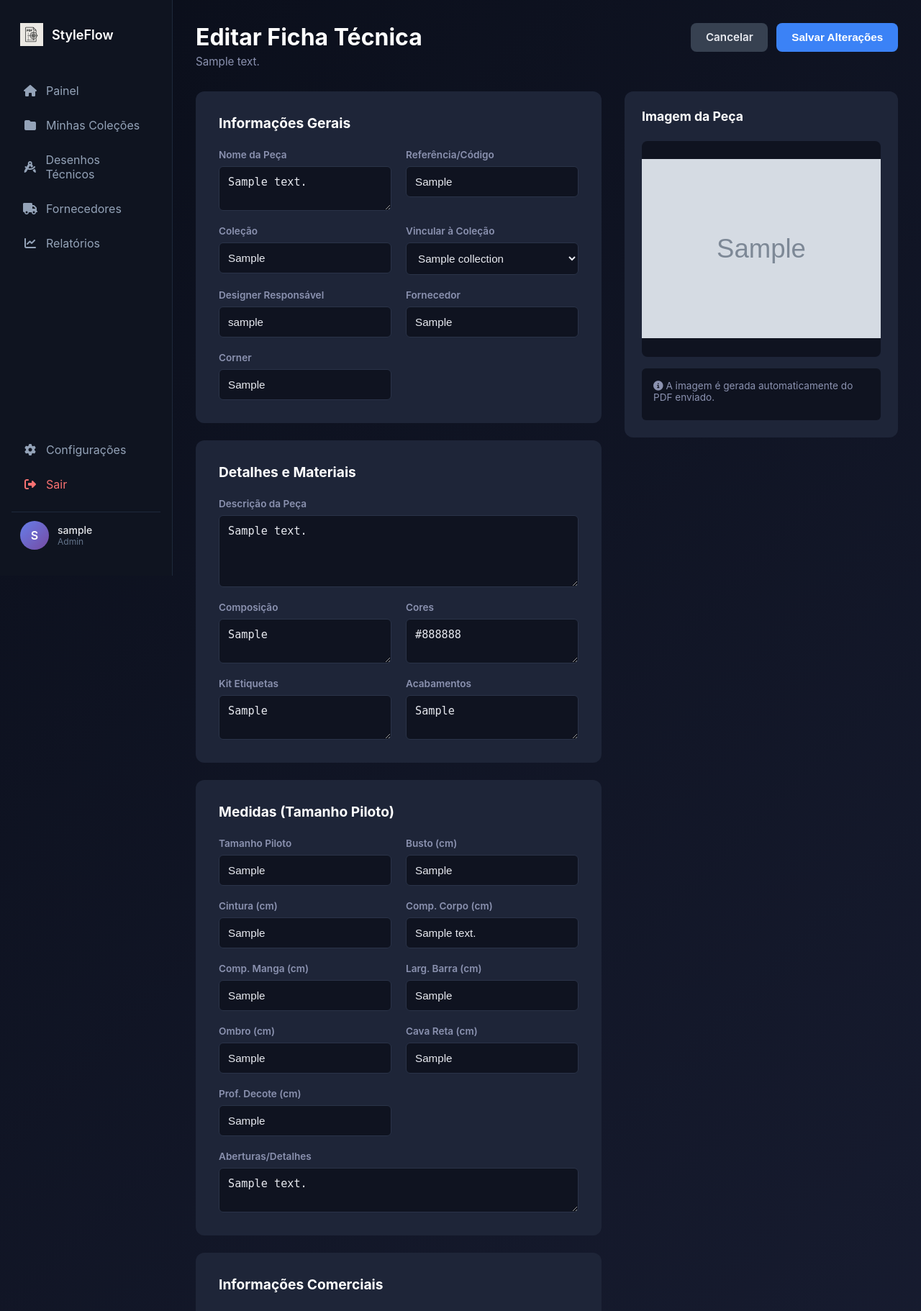
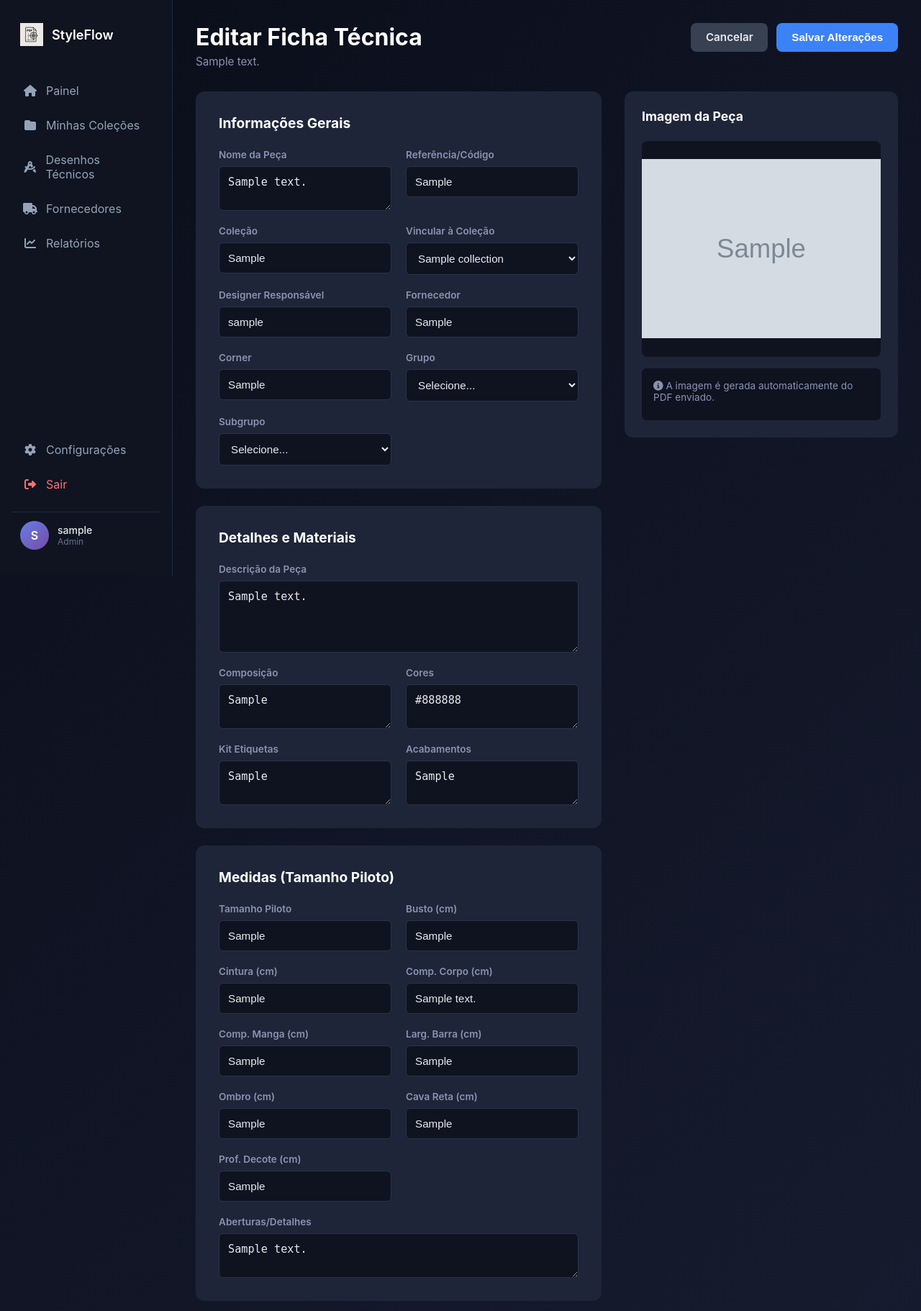
Before and after one commit to tempotec/AutoPLM, a Flask app: page /specification/1/edit in a window 1280 px wide. Shown: the top 1822 px of the page at 72% size. Run offline with Flask 3, Linux system fonts and the light colour scheme; the visitor is signed in with stand-in values (Sample User, id 1); tables that the repository leaves empty hold one stand-in row (values such as "Sample post"); grey boxes marked "Sample" are stand-in pictures; parts of the project's set-up code (start-up, migrations or seed data) failed here and were passed over; some libraries are stand-ins or nearby versions.

Commit message:
Add classification fields for product groups and subgroups
Adds `main_group` and `sub_group` fields to the `Specification` model and `SpecificationForm` in `app.py`. Includes choices for these fields and updates the `edit_specification.html` template to display them. Modifies the OpenAI OCR prompt and output parsing to include and extract these new fields.

Replit-Commit-Author: Agent
Replit-Commit-Session-Id: 780984e5-0984-45a1-afa8-57b91a930ad9
Replit-Commit-Checkpoint-Type: intermediate_checkpoint
Replit-Commit-Event-Id: 38115dde-15ac-4f6c-aaba-010d25e6bfc1
Replit-Commit-Screenshot-Url: https://storage.googleapis.com/screenshot-production-us-central1/4e214fa5-6637-4e45-915d-1a3deb8e739e/780984e5-0984-45a1-afa8-57b91a930ad9/SLOPuBX

```diff
--- a/app.py
+++ b/app.py
@@ -130,6 +130,8 @@ class Specification(db.Model):
     collection = db.Column(db.String(100))
     supplier = db.Column(db.String(100))
     corner = db.Column(db.String(100))
+    main_group = db.Column(db.String(30))  # TECIDO PLANO / MALHA / TRICOT / JEANS
+    sub_group = db.Column(db.String(30))   # BLUSA / CALÇA / etc.
 
     # 2. Informações Comerciais
     target_price = db.Column(db.String(100))
@@ -228,6 +230,33 @@ class UploadPDFForm(FlaskForm):
     submit = SubmitField('Upload and Process')
 
 
+# Choices para Grupo e Subgrupo
+GROUP_CHOICES = [
+    ('', 'Selecione...'),
+    ('TECIDO PLANO', 'Tecido Plano'),
+    ('MALHA', 'Malha'),
+    ('TRICOT', 'Tricot'),
+    ('JEANS', 'Jeans'),
+]
+
+SUBGROUP_CHOICES = [
+    ('', 'Selecione...'),
+    ('BLAZER', 'Blazer'),
+    ('BLUSA', 'Blusa'),
+    ('BRINCO', 'Brinco'),
+    ('CALÇA', 'Calça'),
+    ('CAMISA', 'Camisa'),
+    ('CAMISA/CAMISÃO', 'Camisa/Camisão'),
+    ('CAMISETA', 'Camiseta'),
+    ('CARDIGÃ', 'Cardigã'),
+    ('JAQUETA', 'Jaqueta'),
+    ('KAFTAN', 'Kaftan'),
+    ('REGATA', 'Regata'),
+    ('SAIA', 'Saia'),
+    ('TÚNICA', 'Túnica'),
+]
+
+
 class SpecificationForm(FlaskForm):
     # 1. Identificação da Peça
     ref_souq = StringField('Referência (REF SOUQ)')
@@ -236,6 +265,8 @@ class SpecificationForm(FlaskForm):
     collection_id = SelectField('Vincular à Coleção', coerce=int, validators=[])
     supplier = StringField('Fornecedor')
     corner = StringField('Corner')
+    main_group = SelectField('Grupo', choices=GROUP_CHOICES)
+    sub_group = SelectField('Subgrupo', choices=SUBGROUP_CHOICES)
 
     # 2. Informações Comerciais
     target_price = StringField('Target Price')
@@ -623,12 +654,19 @@ Procedimento em 3 PASSOS (obrigatório):
    - Etiquetas/elementos externos: etiqueta de marca aparente, patches, bordados, termocolantes.
    - Assimetria e diferenças Frente vs Costas; Esquerda vs Direita (se houver).
 
+⚠️ IMPORTANTE - Classificação de Grupo e Subgrupo:
+- No campo "grupo", retorne EXATAMENTE um destes valores: TECIDO PLANO, MALHA, TRICOT, JEANS.
+- No campo "subgrupo", retorne EXATAMENTE um destes valores: BLAZER, BLUSA, BRINCO, CALÇA, CAMISA, CAMISA/CAMISÃO, CAMISETA, CARDIGÃ, JAQUETA, KAFTAN, REGATA, SAIA, TÚNICA.
+- Use LETRAS MAIÚSCULAS e NÃO crie novos valores fora dessas listas.
+
 SAÍDA: responda SOMENTE um JSON válido com este esquema (preencha tudo que conseguir; use "nao_visivel" quando não der):
 
 {
   "identificacao": {
     "tipo_peca": "",
     "categoria": "",
+    "grupo": "",
+    "subgrupo": "",
     "confianca": 0.0
   },
   "visoes": {
@@ -737,6 +775,8 @@ Retorne SOMENTE o JSON, sem texto adicional."""
             print(f"{'='*80}")
             print(f"Tipo de peça: {analysis_data.get('identificacao', {}).get('tipo_peca', 'N/A')}")
             print(f"Categoria: {analysis_data.get('identificacao', {}).get('categoria', 'N/A')}")
+            print(f"Grupo: {analysis_data.get('identificacao', {}).get('grupo', 'N/A')}")
+            print(f"Subgrupo: {analysis_data.get('identificacao', {}).get('subgrupo', 'N/A')}")
             print(f"Confiança: {analysis_data.get('identificacao', {}).get('confianca', 0.0)}")
             print(f"Gola/Decote: {analysis_data.get('gola_decote', {}).get('tipo', 'N/A')}")
             print(f"Mangas: {analysis_data.get('mangas', {}).get('comprimento', 'N/A')} - {analysis_data.get('mangas', {}).get('modelo', 'N/A')}")
@@ -1034,6 +1074,8 @@ CAMPOS OBRIGATÓRIOS A EXTRAIR:
    - collection: Coleção (ex: "Inverno 2025", "W26")
    - supplier: Fornecedor/fabricante
    - corner: Corner/departamento
+   - main_group: Grupo do produto - DEVE SER EXATAMENTE um destes valores: TECIDO PLANO, MALHA, TRICOT, JEANS (em MAIÚSCULAS)
+   - sub_group: Subgrupo do produto - DEVE SER EXATAMENTE um destes valores: BLAZER, BLUSA, BRINCO, CALÇA, CAMISA, CAMISA/CAMISÃO, CAMISETA, CARDIGÃ, JAQUETA, KAFTAN, REGATA, SAIA, TÚNICA (em MAIÚSCULAS)
 
 2. **Informações Comerciais:**
    - target_price: Preço alvo/target
@@ -1114,7 +1156,7 @@ Retorne um objeto JSON com TODOS os campos acima, usando null para informações
                 # Log what was extracted for debugging
                 campos_importantes = [
                     'ref_souq', 'description', 'collection', 'composition',
-                    'pilot_size', 'body_length', 'bust', 'sleeve_length'
+                    'main_group', 'sub_group', 'pilot_size', 'body_length', 'bust', 'sleeve_length'
                 ]
 
                 print("\n📋 CAMPOS PRINCIPAIS:")
@@ -1224,9 +1266,15 @@ def process_pdf_specification(spec_id, file_path):
                 # Populate spec fields from visual analysis
                 tipo_peca = ident.get('tipo_peca', '')
                 categoria = ident.get('categoria', '')
+                grupo = ident.get('grupo', '')
+                subgrupo = ident.get('subgrupo', '')
 
                 spec.description = f"{tipo_peca}" if tipo_peca else "Peça de Vestuário (Imagem)"
                 spec.composition = categoria if categoria else None
+
+                # Preencher grupo e subgrupo automaticamente (apenas na criação)
+                spec.main_group = grupo if grupo else None
+                spec.sub_group = subgrupo if subgrupo else None
 
                 # Build a descriptive summary for finishes
                 detalhes = []
@@ -1243,6 +1291,8 @@ def process_pdf_specification(spec_id, file_path):
                 print(f"✓ Dados extraídos da análise visual (JSON estruturado):")
                 print(f"  - Descrição: {spec.description}")
                 print(f"  - Categoria: {spec.composition}")
+                print(f"  - Grupo: {spec.main_group}")
+                print(f"  - Subgrupo: {spec.sub_group}")
                 print(f"  - Detalhes: {spec.finishes}")
             else:
                 # Fallback: text response (when JSON parsing failed)
--- a/templates/edit_specification.html
+++ b/templates/edit_specification.html
@@ -473,6 +473,14 @@
                                     <label class="form-label">Corner</label>
                                     {{ form.corner(class="form-input") }}
                                 </div>
+                                <div class="form-group">
+                                    <label class="form-label">Grupo</label>
+                                    {{ form.main_group(class="form-input") }}
+                                </div>
+                                <div class="form-group">
+                                    <label class="form-label">Subgrupo</label>
+                                    {{ form.sub_group(class="form-input") }}
+                                </div>
                             </div>
                         </div>
 
```
Also changed, not shown: 1 other file.
